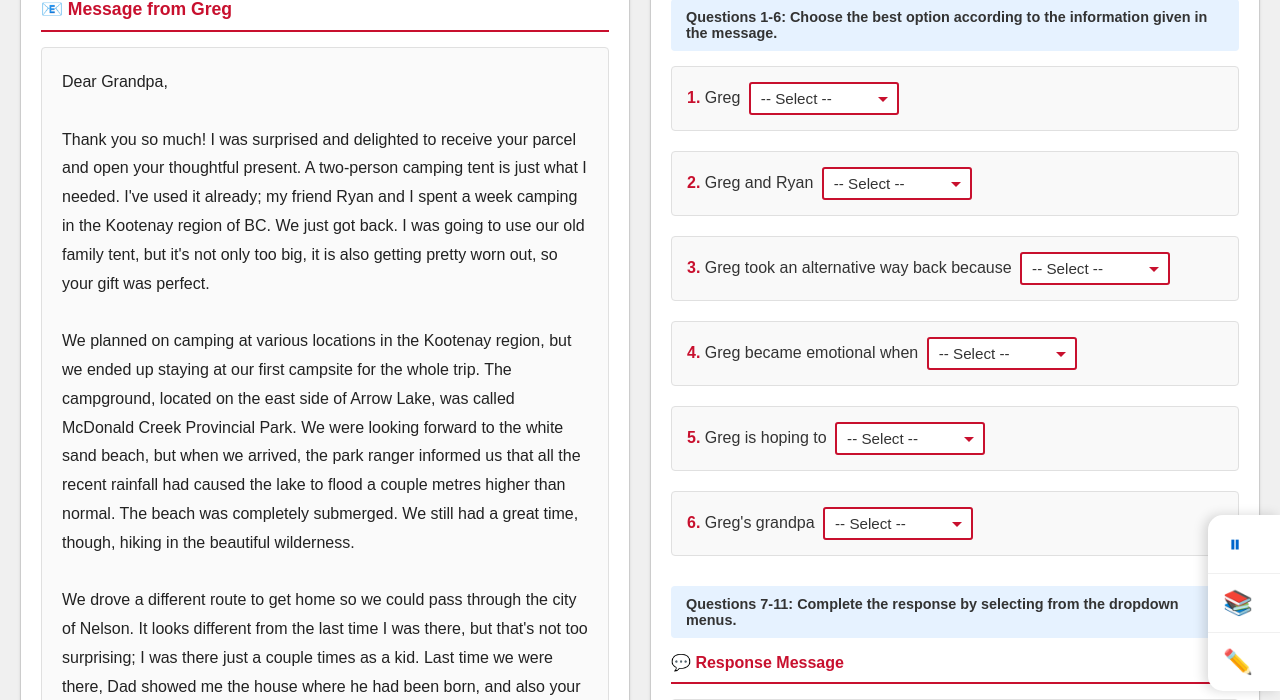
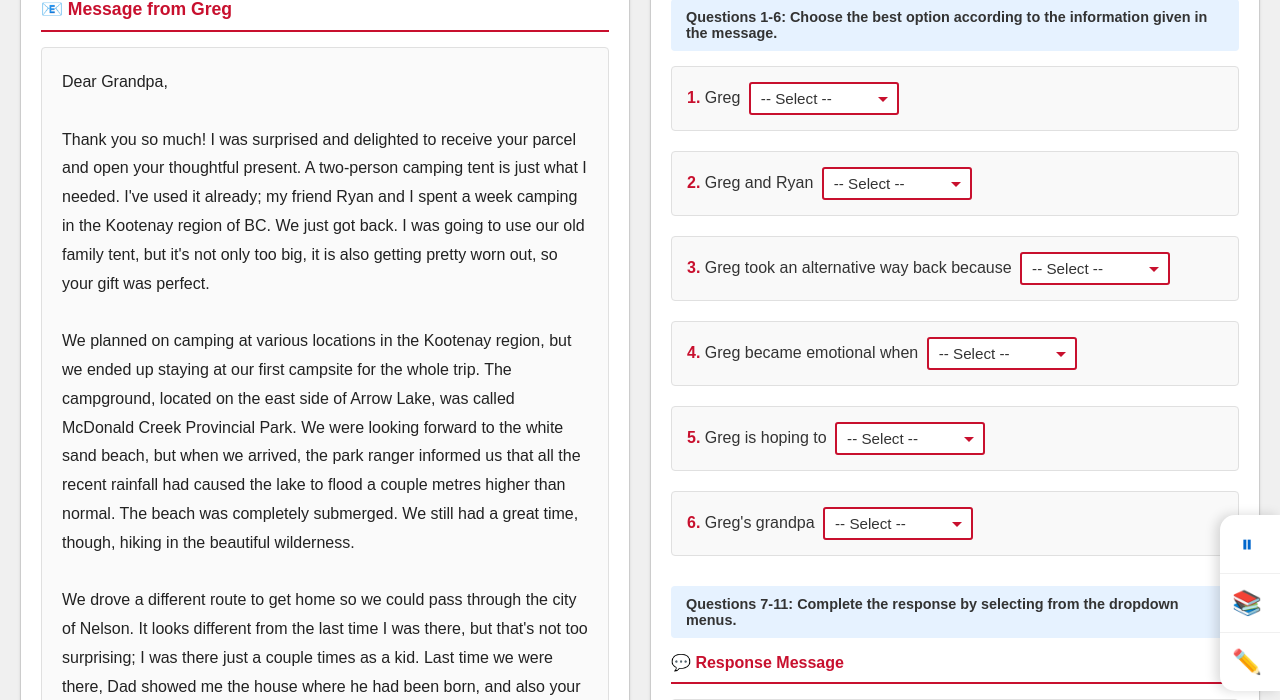
Before and after one commit to caothienlong/celpip-practice, a Flask app: page /test/1/exam in a window 1280 px wide. Shown: the part 263-963 px from the top of the page. Run offline with Flask 3, Linux system fonts and the light colour scheme; a user stored in the database is signed in.

Commit message:
fix: Only hovered icon expands, not whole sidebar
Fixed sidebar expansion - each icon independent

Issue: When hovering on any icon, the WHOLE sidebar was expanding

Solution: Added fixed widths
- Default: width 60px (icon only)
- On hover: width 240px (icon + text)
- Added overflow hidden

Result: Now each icon expands INDEPENDENTLY

Width Transitions:
- vocab-sidebar-item: width 60px (default)
- vocab-sidebar-item:hover: width 240px (expanded)
- transition: all 0.3s ease (smooth)
- overflow: hidden (hide text until hover)

Applied to both test_section.html and test_mode_section.html

```diff
--- a/templates/test_mode_section.html
+++ b/templates/test_mode_section.html
@@ -365,6 +365,8 @@
             text-decoration: none;
             color: inherit;
             border-bottom: 1px solid #f0f0f0;
+            width: 60px;
+            overflow: hidden;
         }
 
         .vocab-sidebar-item:first-child {
@@ -378,7 +380,7 @@
 
         .vocab-sidebar-item:hover {
             background: #f8f9fa;
-            padding-right: 20px;
+            width: 240px;
         }
 
         .vocab-icon {
--- a/templates/test_section.html
+++ b/templates/test_section.html
@@ -534,6 +534,8 @@
             text-decoration: none;
             color: inherit;
             border-bottom: 1px solid #f0f0f0;
+            width: 60px;
+            overflow: hidden;
         }
 
         .vocab-sidebar-item:first-child {
@@ -547,7 +549,7 @@
 
         .vocab-sidebar-item:hover {
             background: #f8f9fa;
-            padding-right: 20px;
+            width: 240px;
         }
 
         .vocab-icon {
```
